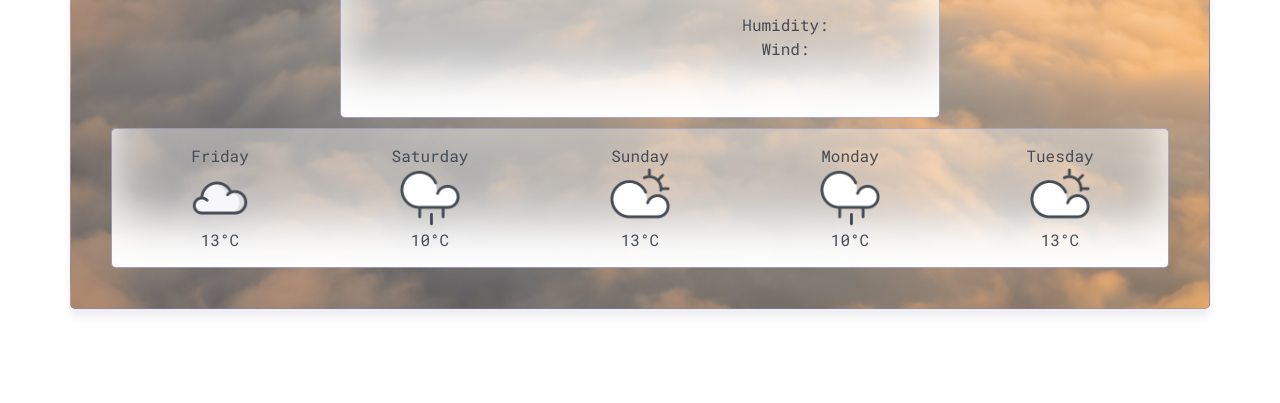
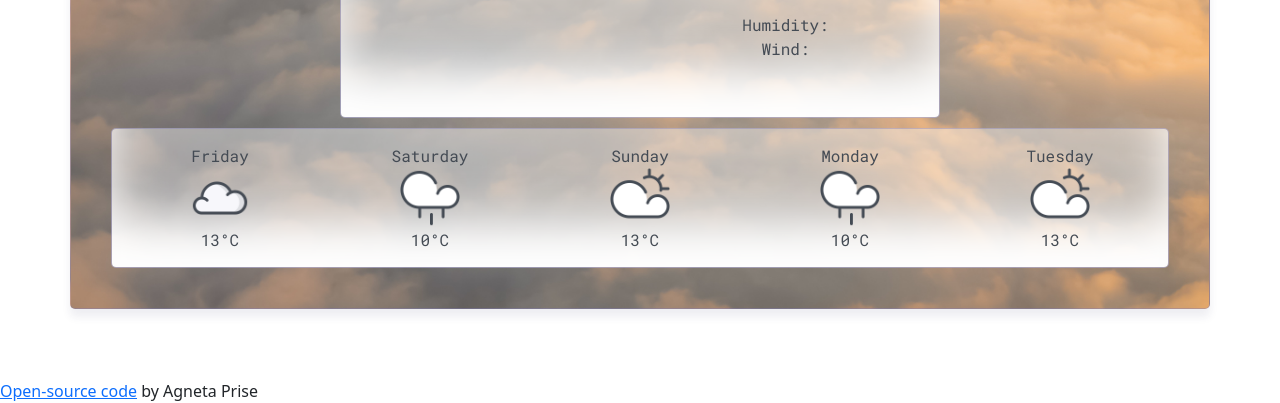
Before and after one commit to aprise11/my-weather-app, a plain HTML site: page index.html in a window 1280 px wide. Shown: the part 422-825 px from the top of the page. Before the commit the page ends 801 px from the top, so only its background shows below. Drawn offline with nearby package versions, Linux system fonts and the light colour scheme; no server answers.

Commit message:
Added open-source-code with a link to GitHub

```diff
--- a/index.html
+++ b/index.html
@@ -146,6 +146,12 @@
         </div>
       </section>
     </div>
+    <div class="source-code">
+      <a class="app-code" href="https://github.com/aprise11/my-weather-app"
+        >Open-source code</a
+      >
+      by Agneta Prise
+    </div>
     <script src="src/index.js"></script>
   </body>
 </html>
```
